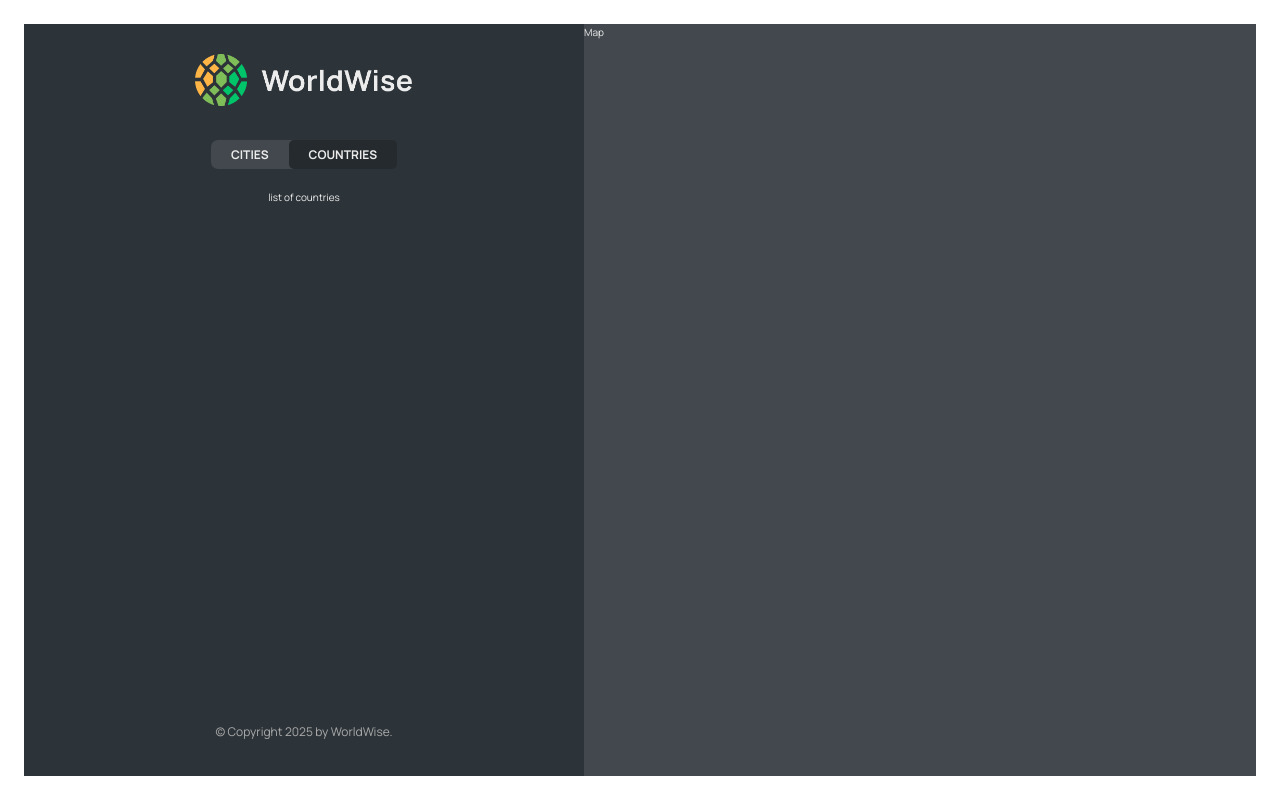
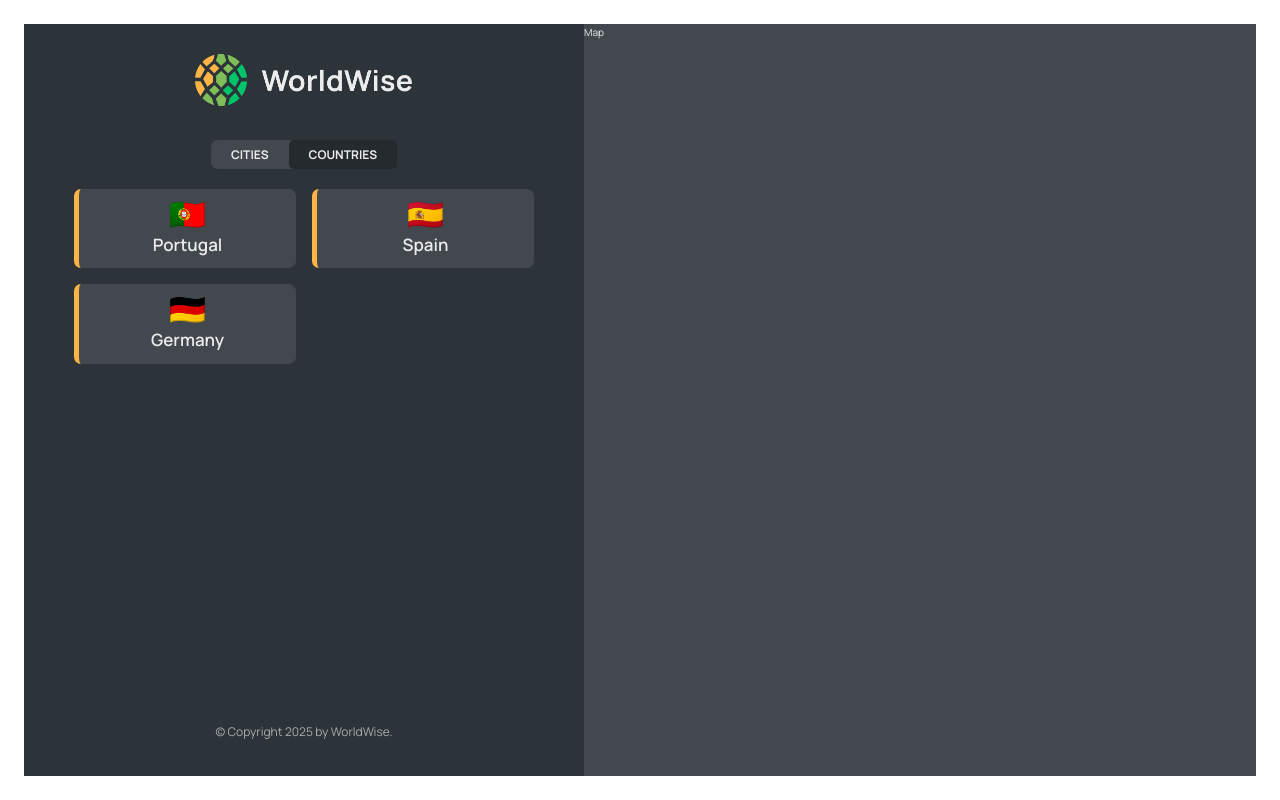
Before and after one commit to paulaoorjuela/WorldWise, a React (Vite) app: page /app/countries in a window 1280 px wide. Built offline with nearby package versions, Linux system fonts and the light colour scheme; data requests are answered from the project's data file.

Commit message:
add CountryList, display CountryItem

```diff
--- a/data/cities.json
+++ b/data/cities.json
@@ -35,6 +35,30 @@
         "lng": 13.376933665713324
       },
       "id": 98443197
+    },
+    {
+      "cityName": "Porto",
+      "country": "Portugal",
+      "emoji": "🇵🇹",
+      "date": "2027-10-31T15:59:59.138Z",
+      "notes": "My favorite city so far!",
+      "position": {
+        "lat": 38.727881642324164,
+        "lng": -9.140900099907554
+      },
+      "id": 73930356
+    },
+    {
+      "cityName": "Valencia",
+      "country": "Spain",
+      "emoji": "🇪🇸",
+      "date": "2027-07-15T08:22:53.976Z",
+      "notes": "",
+      "position": {
+        "lat": 40.46635901755316,
+        "lng": -3.7133789062500004
+      },
+      "id": 17806734
     }
   ]
 }
--- a/src/App.jsx
+++ b/src/App.jsx
@@ -7,6 +7,7 @@
 import Login from "./pages/Login";
 import CityList from "./components/CityList";
 import { useEffect, useState } from "react";
+import CountryList from "./components/CountryList";
 
 const BASE_URL = "http://localhost:8000";
 function App() {
@@ -39,7 +40,7 @@
         <Route path="app" element={<AppLayout />}>
           <Route index element={<CityList cities={cities} loading={isLoading} />}></Route>
           <Route path="cities" element={<CityList cities={cities} loading={isLoading}/>}></Route>
-          <Route path="countries" element={<p>list of countries</p>}></Route>
+          <Route path="countries" element={<CountryList cities={cities} loading={isLoading}/>}></Route>
           <Route path="form" element={<p>Form</p>}></Route>
         </Route>
         <Route path="*" element={<Error404 />}></Route>
--- a/src/components/CityList.jsx
+++ b/src/components/CityList.jsx
@@ -5,7 +5,7 @@
 
 function CityList({ cities, isLoading }) {
     if (isLoading) return <Spinner />;
-    if (!cities.length) return <Message message={"Add a cities by clicking on a city on the map"}/>
+    if (!cities.length) return <Message message={"Add a city by clicking on a city on the map"}/>
     return (
         <ul className={styles.cityList}>
         {cities.map((city) => (
--- /dev/null
+++ b/src/components/CountryList.jsx
@@ -0,0 +1,26 @@
+import CountryItem from "./CountryItem";
+import styles from "./CountryList.module.css";
+import Message from "./Message";
+import Spinner from "./Spinner";
+
+function CountryList({ cities, isLoading }) {
+    if (isLoading) return <Spinner />;
+    if (!cities.length)
+        return <Message message={"Add a city by clicking on a city on the map"} />;
+
+    const countries = cities.reduce((arr, city) => {
+        if (!arr.map((el) => el.country).includes(city.country))
+        return [...arr, { country: city.country, emoji: city.emoji }];
+        else return arr;
+    }, []);
+
+    return (
+        <ul className={styles.countryList}>
+        {countries.map((country) => (
+            <CountryItem country={country} />
+        ))}
+        </ul>
+    );
+}
+
+export default CountryList;
```
